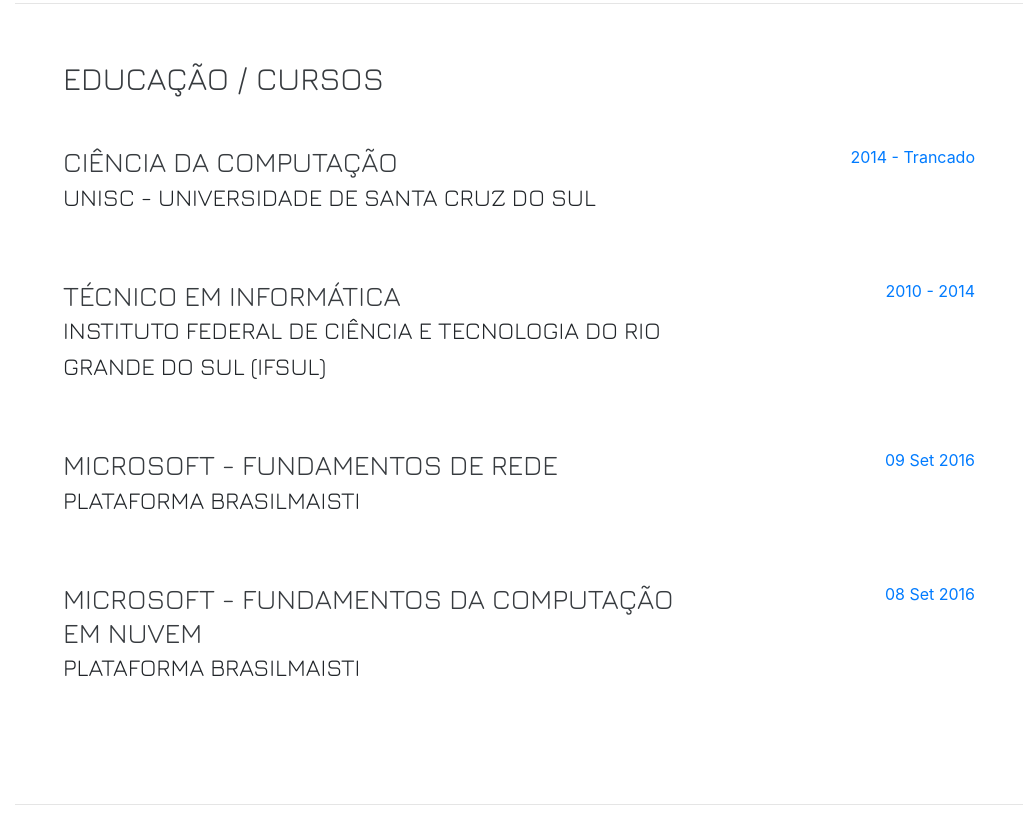
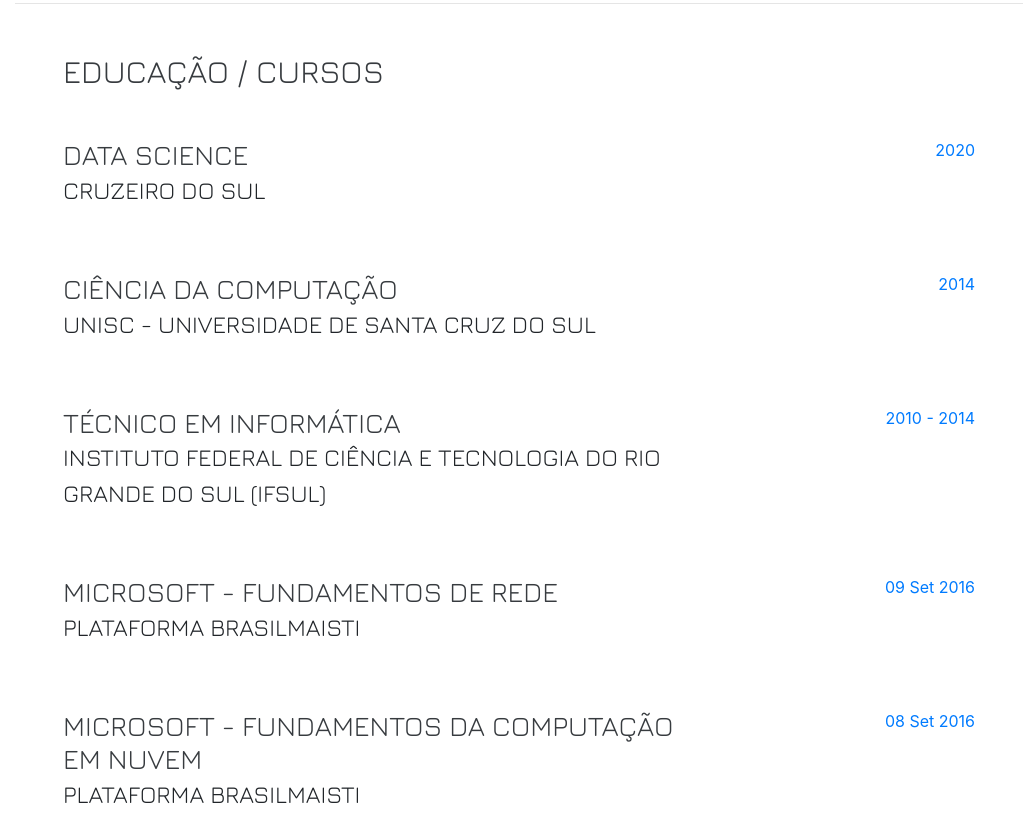
Before and after one commit to JonathanBencke/JonathanBencke.github.io, a website with bundled scripts: page index.html in a window 1280 px wide. Shown: the part 1778-2609 px from the top of the page, without its empty margins (257-1280 px from the left). Built offline with nearby package versions, Linux system fonts and the light colour scheme; a script that the page names is missing; files whose address does not match are found by name.

Commit message:
Update index.html

```diff
--- a/index.html
+++ b/index.html
@@ -183,6 +183,17 @@
         <div class="my-auto">
           <h2 class="mb-5">Educação / Cursos</h2>
 
+	  <div class="resume-item d-flex flex-column flex-md-row mb-5">
+            <div class="resume-content mr-auto">
+              <h3 class="mb-0">Data Science </h3>
+              <div class="subheading mb-3">Cruzeiro do Sul </div>
+              <!-- <p>GPA: 3.23</p> -->
+            </div>
+            <div class="resume-date text-md-right">
+              <span class="text-primary">2020</span>
+            </div>
+          </div>
+
           <div class="resume-item d-flex flex-column flex-md-row mb-5">
             <div class="resume-content mr-auto">
               <h3 class="mb-0">Ciência da Computação </h3>
@@ -190,7 +201,7 @@
               <!-- <p>GPA: 3.23</p> -->
             </div>
             <div class="resume-date text-md-right">
-              <span class="text-primary">2014 - Trancado</span>
+              <span class="text-primary">2014</span>
             </div>
           </div>
 
```
